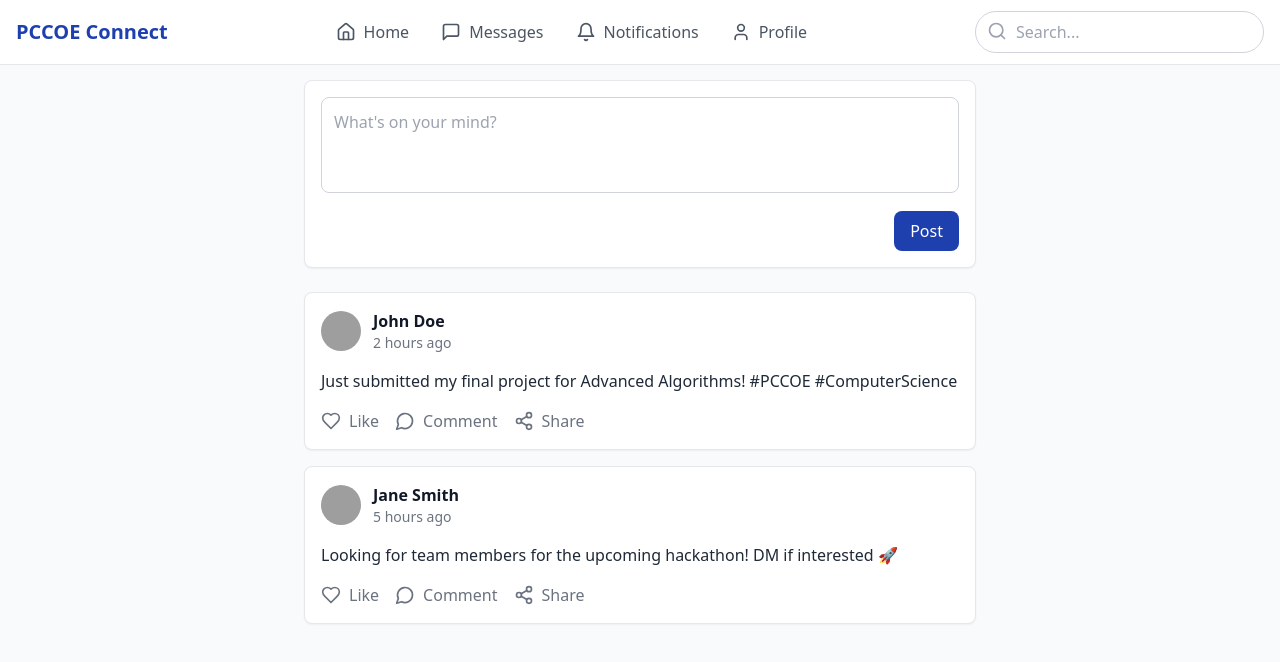
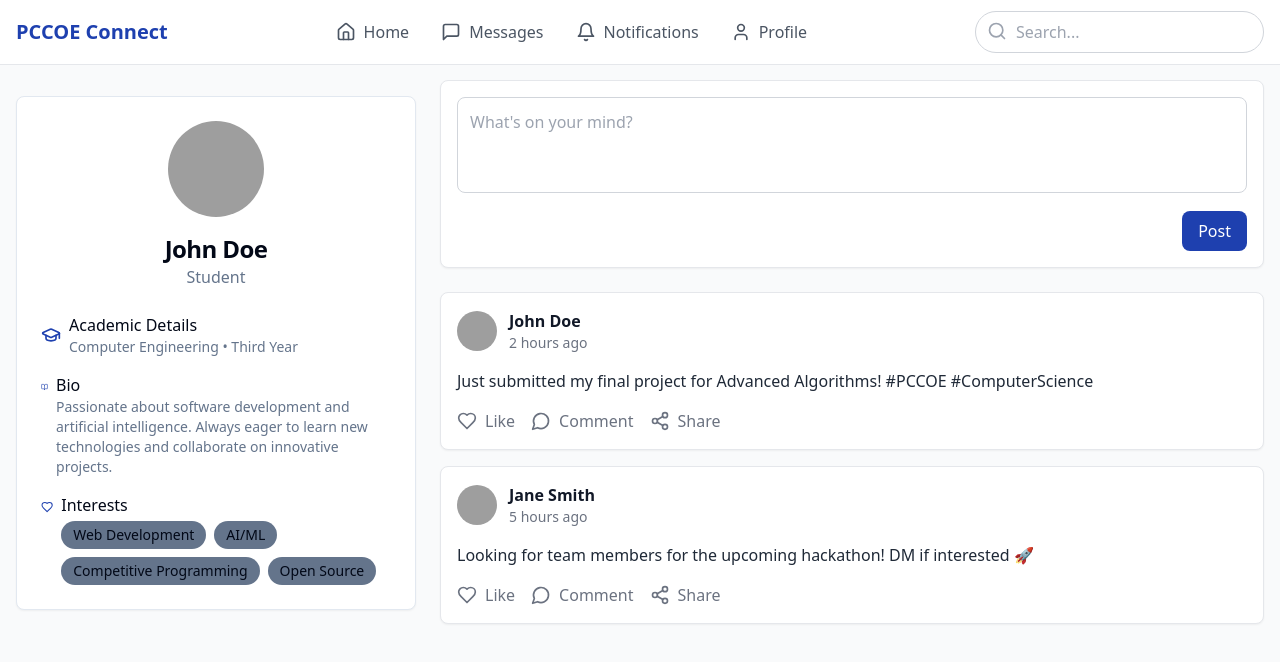
Before and after one commit to waghanshul/pccoeconnect, a React (Vite) app: page / in a window 1280 px wide. Shown: the top 662 px of the page. Built offline with nearby package versions, Linux system fonts and the light colour scheme; grey boxes are pictures that could not be loaded.

Commit message:
Add user profile feature
Implement functionality for students to create personalized profiles, including options for adding a photo, bio, academic details, and interests.
[skip gpt_engineer]

```diff
--- /dev/null
+++ b/src/components/UserProfile.tsx
@@ -0,0 +1,70 @@
+import { Avatar, AvatarFallback, AvatarImage } from "@/components/ui/avatar";
+import { Card, CardContent, CardHeader, CardTitle } from "@/components/ui/card";
+import { GraduationCap, BookOpen, Heart } from "lucide-react";
+
+interface UserProfileProps {
+  user: {
+    name: string;
+    avatar: string;
+    role: string;
+    department: string;
+    year: string;
+    bio: string;
+    interests: string[];
+  };
+}
+
+export const UserProfile = ({ user }: UserProfileProps) => {
+  return (
+    <Card className="w-full max-w-3xl mx-auto">
+      <CardHeader className="flex flex-col items-center space-y-4">
+        <Avatar className="w-24 h-24">
+          <AvatarImage src={user.avatar} alt={user.name} />
+          <AvatarFallback>{user.name.charAt(0)}</AvatarFallback>
+        </Avatar>
+        <div className="text-center">
+          <CardTitle className="text-2xl font-bold">{user.name}</CardTitle>
+          <p className="text-muted-foreground">{user.role}</p>
+        </div>
+      </CardHeader>
+      <CardContent className="space-y-6">
+        <div className="space-y-4">
+          <div className="flex items-center gap-2">
+            <GraduationCap className="w-5 h-5 text-primary" />
+            <div>
+              <p className="font-medium">Academic Details</p>
+              <p className="text-sm text-muted-foreground">
+                {user.department} • {user.year} Year
+              </p>
+            </div>
+          </div>
+
+          <div className="flex items-start gap-2">
+            <BookOpen className="w-5 h-5 text-primary mt-1" />
+            <div>
+              <p className="font-medium">Bio</p>
+              <p className="text-sm text-muted-foreground">{user.bio}</p>
+            </div>
+          </div>
+
+          <div className="flex items-start gap-2">
+            <Heart className="w-5 h-5 text-primary mt-1" />
+            <div>
+              <p className="font-medium">Interests</p>
+              <div className="flex flex-wrap gap-2 mt-1">
+                {user.interests.map((interest, index) => (
+                  <span
+                    key={index}
+                    className="px-3 py-1 text-sm bg-secondary rounded-full"
+                  >
+                    {interest}
+                  </span>
+                ))}
+              </div>
+            </div>
+          </div>
+        </div>
+      </CardContent>
+    </Card>
+  );
+};
--- a/src/pages/Index.tsx
+++ b/src/pages/Index.tsx
@@ -1,7 +1,18 @@
 import { Navigation } from "@/components/Navigation";
 import { Post } from "@/components/Post";
+import { UserProfile } from "@/components/UserProfile";
 
 const Index = () => {
+  const user = {
+    name: "John Doe",
+    avatar: "https://images.unsplash.com/photo-1472099645785-5658abf4ff4e?ixlib=rb-1.2.1&ixid=eyJhcHBfaWQiOjEyMDd9&auto=format&fit=facearea&facepad=2&w=256&h=256&q=80",
+    role: "Student",
+    department: "Computer Engineering",
+    year: "Third",
+    bio: "Passionate about software development and artificial intelligence. Always eager to learn new technologies and collaborate on innovative projects.",
+    interests: ["Web Development", "AI/ML", "Competitive Programming", "Open Source"],
+  };
+
   const posts = [
     {
       author: "John Doe",
@@ -21,14 +32,23 @@ const Index = () => {
     <div className="min-h-screen bg-gray-50">
       <Navigation />
       <main className="container mx-auto px-4 pt-20">
-        <div className="max-w-2xl mx-auto">
+        <div className="grid grid-cols-1 lg:grid-cols-12 gap-6">
+          {/* User Profile Section */}
+          <div className="lg:col-span-4">
+            <div className="sticky top-24">
+              <UserProfile user={user} />
+            </div>
+          </div>
+
+          {/* Posts Section */}
+          <div className="lg:col-span-8">
             <div className="bg-white rounded-lg shadow-sm border border-gray-200 p-4 mb-6">
               <textarea
                 placeholder="What's on your mind?"
                 className="w-full h-24 p-3 border border-gray-300 rounded-lg focus:outline-none focus:border-primary resize-none"
               />
               <div className="flex justify-end mt-3">
-              <button className="bg-primary text-white px-4 py-2 rounded-lg hover:bg-primary-hover transition-colors">
+                <button className="bg-primary text-white px-4 py-2 rounded-lg hover:bg-primary/90 transition-colors">
                   Post
                 </button>
               </div>
@@ -38,6 +58,7 @@ const Index = () => {
               <Post key={index} {...post} />
             ))}
           </div>
+        </div>
       </main>
     </div>
   );
```
Lines whose indentation alone changed are shown as unchanged.
